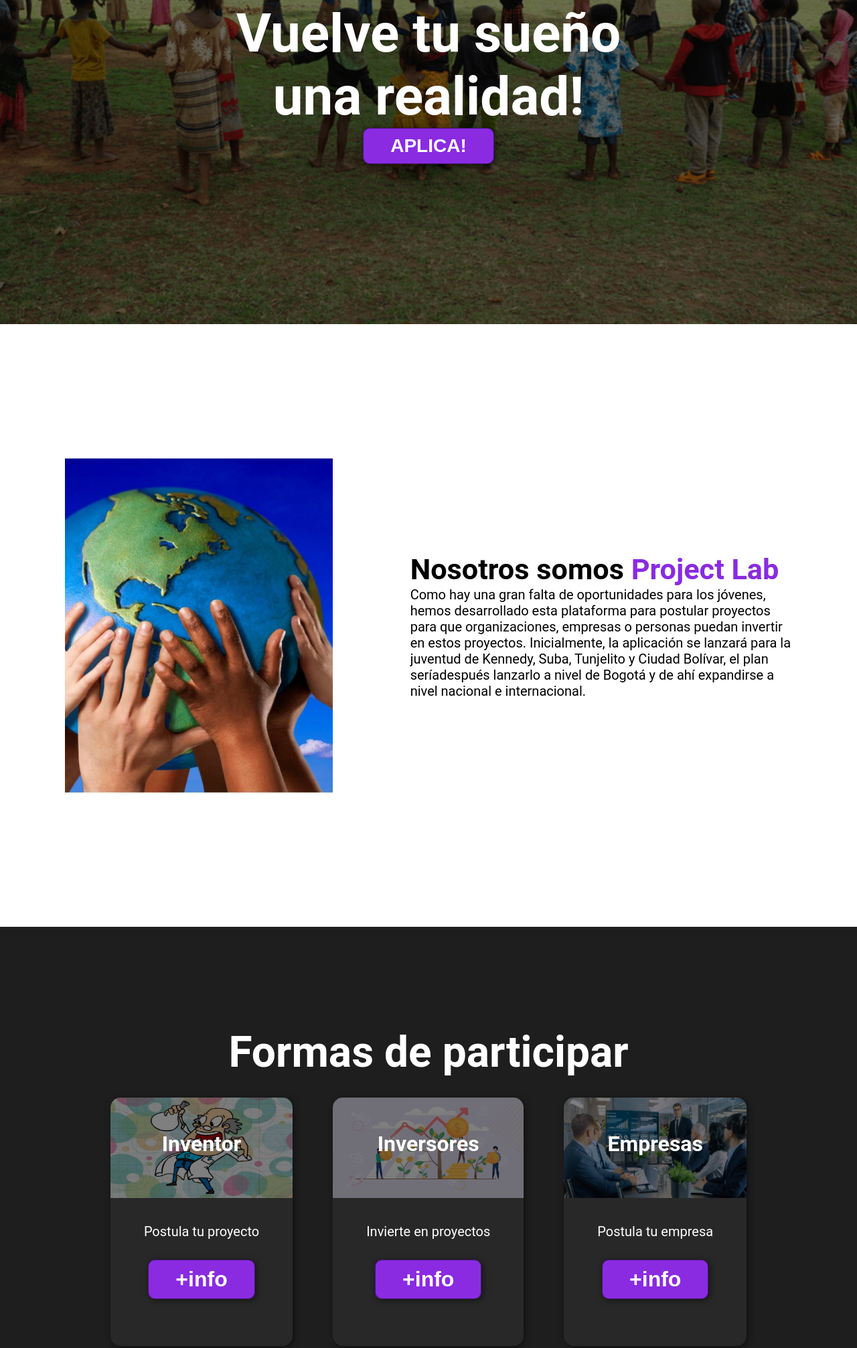
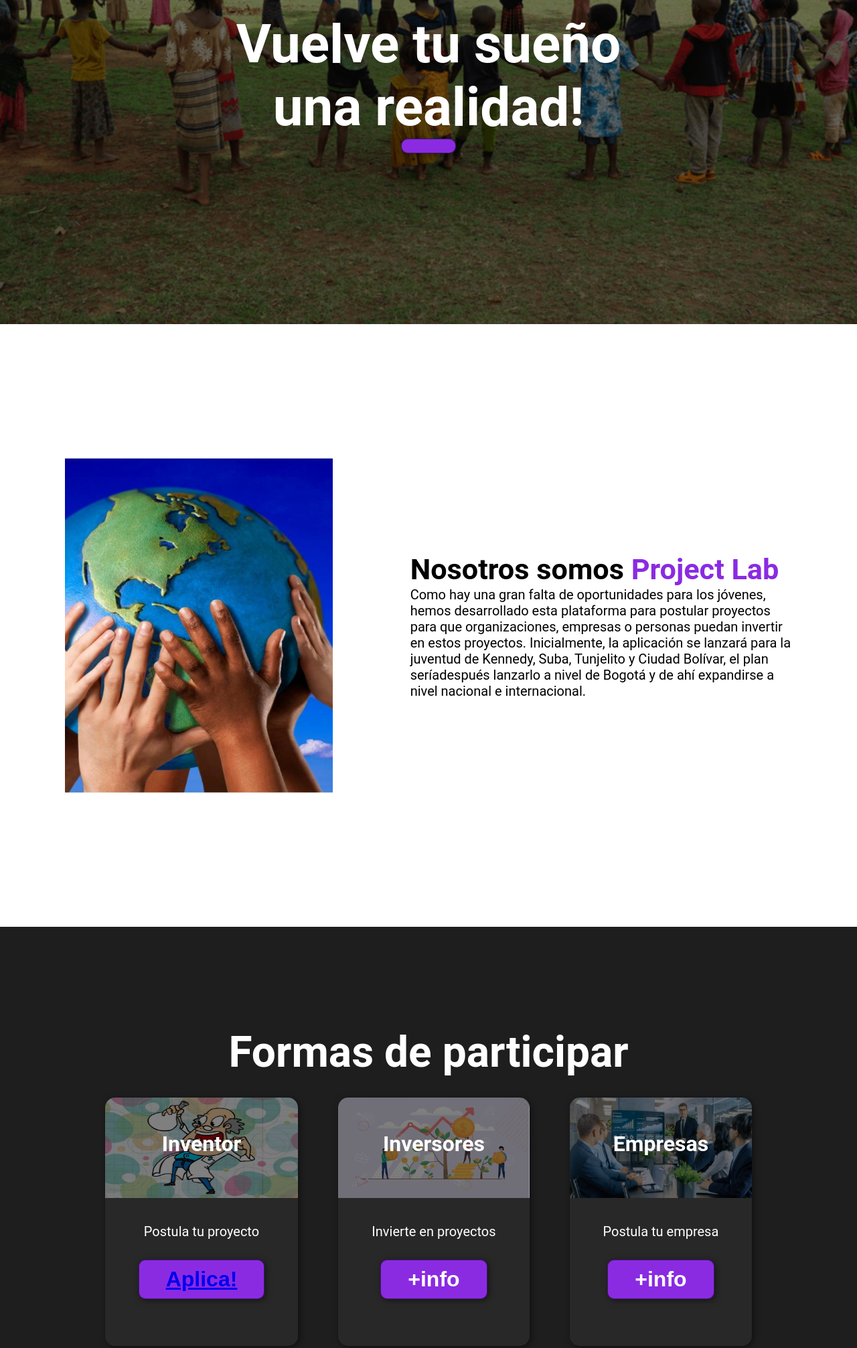
Before and after one commit to nerexrs/FR_ProyectLab, a plain HTML site: page index.html in a window 1280 px wide. Shown: the part 316-2329 px from the top of the page at 67% size. Drawn offline with Linux system fonts and the light colour scheme.

Commit message:
ahora si creo

```diff
--- a/index.html
+++ b/index.html
@@ -23,7 +23,7 @@
         <h1>Vuelve tu sueño <br> una realidad!</h1>
         <!-- <form action="">
         </form> si queremos que nuestro link haga algo en el action ponemos el link a donde irá el button, si no pues no hará nada -->
-        <button>APLICA!</button>
+        <button><a href="./form.html"></a></button>
     </section>
 
     <section id="somos-proya">
@@ -47,7 +47,7 @@
                 <div class="carta">
                     <h3>Inventor</h3>
                     <p>Postula tu proyecto</p>
-                    <button>+info</button>
+                    <button><a href="./form.html">Aplica!</a></button>
                 </div>
                 <div class="carta">
                     <h3>Inversores</h3>
@@ -76,7 +76,7 @@
         <h2>¿Listo para cambiar el mundo?</h2>
          <br>
          <br>
-        <button>APLICA!</button>
+         <button><a href="./form.html">Aplica!</a></button>
     </section>
         <footer>
             <div class="container">
```
